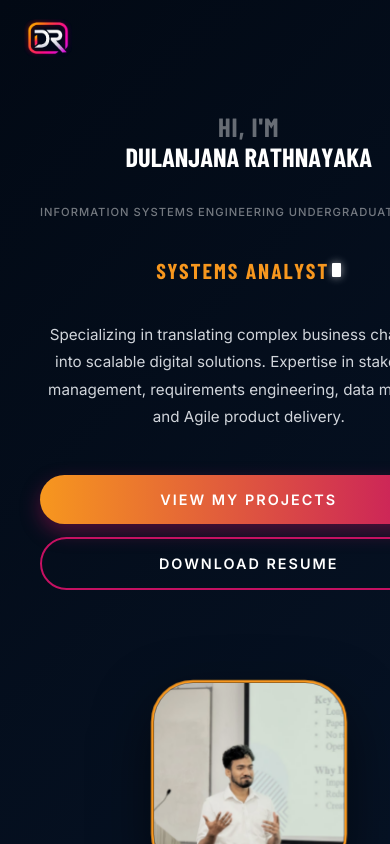
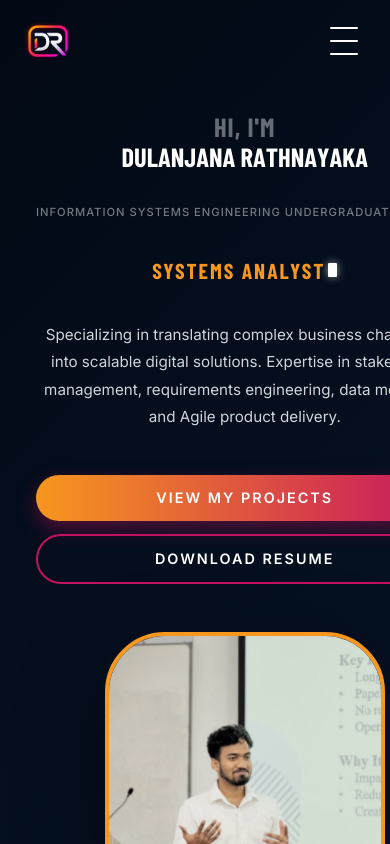
Before and after one commit to dulanjanarmd/Dulanjana-Rathnayaka, a React (Vite) app: page / in a window 390 px wide. Shown: the top 844 px of the page. Built offline with nearby package versions, Linux system fonts and the light colour scheme; a web font is replaced by a local one.

Commit message:
feat: add comprehensive stylesheet for portfolio layout and components

```diff
--- a/src/styles.css
+++ b/src/styles.css
@@ -2356,7 +2356,7 @@ body {
   /* Disable float animation */
   .hero-photo-wrapper {
     animation: none !important;
-    transform: scale(0.7) !important;
+    transform: none !important;
   }
 
   .hero-photo-circle {
@@ -2528,3 +2528,319 @@ body {
     text-align: center;
   }
 }
+
+/* ══════════════════════════════════════════════════════
+   MOBILE COMPATIBILITY — ANDROID & iOS
+   All fixes below target ≤ 768px (phones)
+══════════════════════════════════════════════════════ */
+
+/* ── Phone breakpoint (≤ 768px) ── */
+@media (max-width: 768px) {
+
+  /* --- Viewport & overflow safety --- */
+  html, body {
+    overflow-x: hidden;
+    max-width: 100vw;
+  }
+
+  /* --- NAVBAR: show hamburger, hide desktop nav links --- */
+  .mobile-toggle {
+    display: flex !important;
+    flex-direction: column;
+    gap: 5px;
+    background: transparent;
+    border: none;
+    cursor: pointer;
+    z-index: 1000;
+    padding: 4px;
+    min-width: 44px;
+    min-height: 44px;
+    align-items: center;
+    justify-content: center;
+  }
+
+  .header {
+    padding: 1rem 1.25rem !important;
+  }
+
+  /* --- HERO: single column, centred --- */
+  #home {
+    grid-template-columns: 1fr !important;
+    padding-top: 80px;
+    text-align: center;
+  }
+
+  .hero-left {
+    padding: 1.5rem 1.25rem 2rem !important;
+    align-items: center;
+  }
+
+  /* Allow long name to wrap on small screens */
+  .name-line,
+  .hero-greeting,
+  .name-full {
+    white-space: normal !important;
+    word-break: break-word;
+    font-size: clamp(1.5rem, 7vw, 2.8rem) !important;
+  }
+
+  .hero-name-block {
+    align-items: center;
+    text-align: center;
+  }
+
+  .hero-ise {
+    text-align: center;
+    font-size: 0.78rem;
+  }
+
+  .hero-role-line {
+    justify-content: center;
+    text-align: center;
+  }
+
+  .hero-desc {
+    text-align: center;
+    margin-left: auto;
+    margin-right: auto;
+    font-size: 0.88rem;
+  }
+
+  .hero-btns {
+    justify-content: center;
+    flex-direction: column;
+    align-items: center;
+    gap: 0.8rem;
+  }
+
+  .hero-btn {
+    min-width: 220px;
+    text-align: center;
+    padding: 0.9rem 1.8rem !important;
+  }
+
+  .hero-right {
+    padding: 1rem 1.25rem 3rem !important;
+    justify-content: center;
+  }
+
+  /* Photo: scale down for small phone screens */
+  .hero-photo-wrapper {
+    transform: none !important;
+    animation: none !important;
+  }
+
+  .hero-photo-circle {
+    width: 220px !important;
+    height: 220px !important;
+    transform: none !important;
+  }
+
+  /* --- SECTIONS: comfortable padding --- */
+  section,
+  .modern-about,
+  .education-section,
+  .certificates-section {
+    padding: 4rem 1.25rem !important;
+  }
+
+  #portfolio {
+    padding: 4rem 1.25rem !important;
+  }
+
+  /* --- ABOUT --- */
+  .about-container {
+    grid-template-columns: 1fr !important;
+    gap: 1.5rem !important;
+  }
+
+  .bottom-card {
+    grid-template-columns: 1fr !important;
+    gap: 1.5rem !important;
+  }
+
+  .about-inner {
+    grid-template-columns: 1fr !important;
+    gap: 2rem !important;
+  }
+
+  .about-bottom {
+    grid-template-columns: 1fr !important;
+    gap: 2rem !important;
+  }
+
+  .glass-panel {
+    padding: 1.5rem 1.25rem;
+  }
+
+  .soft-skills-grid {
+    grid-template-columns: 1fr 1fr !important;
+    gap: 0.75rem;
+  }
+
+  /* --- SERVICES --- */
+  .services-grid {
+    grid-template-columns: 1fr !important;
+  }
+
+  .svc-card {
+    border-right: none !important;
+    border-bottom: 1px solid var(--border);
+    padding: 2rem 1.5rem;
+  }
+
+  /* --- PORTFOLIO STATS --- */
+  .port-stats {
+    grid-template-columns: 1fr 1fr !important;
+  }
+
+  .port-stat {
+    padding: 1.25rem 0.75rem;
+  }
+
+  .port-stat-num {
+    font-size: 2rem;
+  }
+
+  /* --- PROJECTS GRID --- */
+  .new-port-grid {
+    grid-template-columns: 1fr !important;
+    gap: 1.25rem;
+  }
+
+  .port-grid-adv {
+    grid-template-columns: 1fr !important;
+  }
+
+  .proj-card-adv {
+    border-right: none !important;
+    border-bottom: 1px solid var(--border);
+  }
+
+  .port-featured-inner {
+    grid-template-columns: 1fr !important;
+    gap: 1.5rem;
+  }
+
+  /* --- EDUCATION --- */
+  .education-timeline {
+    grid-template-columns: 1fr !important;
+  }
+
+  .education-card {
+    padding: 1.5rem 1.25rem;
+  }
+
+  /* --- CERTIFICATES --- */
+  .cert-list-container {
+    padding: 1.5rem 1rem;
+  }
+
+  .cert-list-item {
+    flex-direction: column;
+    align-items: flex-start;
+    gap: 0.75rem;
+  }
+
+  .cert-item-img-wrapper {
+    width: 100%;
+    max-width: 200px;
+    height: 120px;
+    margin-right: 0;
+  }
+
+  .cert-actions {
+    margin-left: 0;
+    width: 100%;
+  }
+
+  .cert-btn-small {
+    display: block;
+    width: 100%;
+    text-align: center;
+  }
+
+  /* --- FOOTER / CONTACT --- */
+  .modern-footer {
+    padding: 4rem 1.25rem 2rem !important;
+  }
+
+  .clean-contact-cta,
+  .clean-contact-socials {
+    padding: 2rem 1.25rem !important;
+  }
+
+  .contact-inner {
+    grid-template-columns: 1fr !important;
+    gap: 2rem !important;
+  }
+
+  .form-row {
+    grid-template-columns: 1fr !important;
+  }
+
+  .modern-footer-bottom {
+    flex-direction: column;
+    gap: 1rem;
+    text-align: center;
+  }
+
+  .mf-copy {
+    text-align: center;
+  }
+
+  .footer-bar {
+    flex-direction: column;
+    text-align: center;
+  }
+
+  /* --- CONTACT SOCIALS --- */
+  .cc-social-item {
+    padding: 1rem 0.5rem;
+  }
+
+  /* --- TOUCH TARGET SIZES (iOS / Android accessibility) --- */
+  .hero-btn,
+  .new-proj-btn,
+  .cert-btn-small,
+  .port-filter,
+  .mobile-toggle {
+    min-height: 44px;
+  }
+
+  /* --- TYPOGRAPHY SCALE --- */
+  .sec-title {
+    font-size: clamp(1.8rem, 8vw, 2.5rem) !important;
+  }
+
+  .cc-title {
+    font-size: clamp(1.6rem, 7vw, 2.5rem) !important;
+  }
+}
+
+/* ── Extra-small phones (≤ 375px / SE-size) ── */
+@media (max-width: 375px) {
+  .name-line,
+  .hero-greeting,
+  .name-full {
+    font-size: clamp(1.3rem, 8vw, 2rem) !important;
+  }
+
+  .hero-photo-circle {
+    width: 180px !important;
+    height: 180px !important;
+  }
+
+  .hero-btn {
+    min-width: 180px;
+    font-size: 0.8rem;
+  }
+
+  .glass-panel {
+    padding: 1.25rem 1rem;
+  }
+
+  .cert-list-container {
+    padding: 1.25rem 0.75rem;
+  }
+}
```
